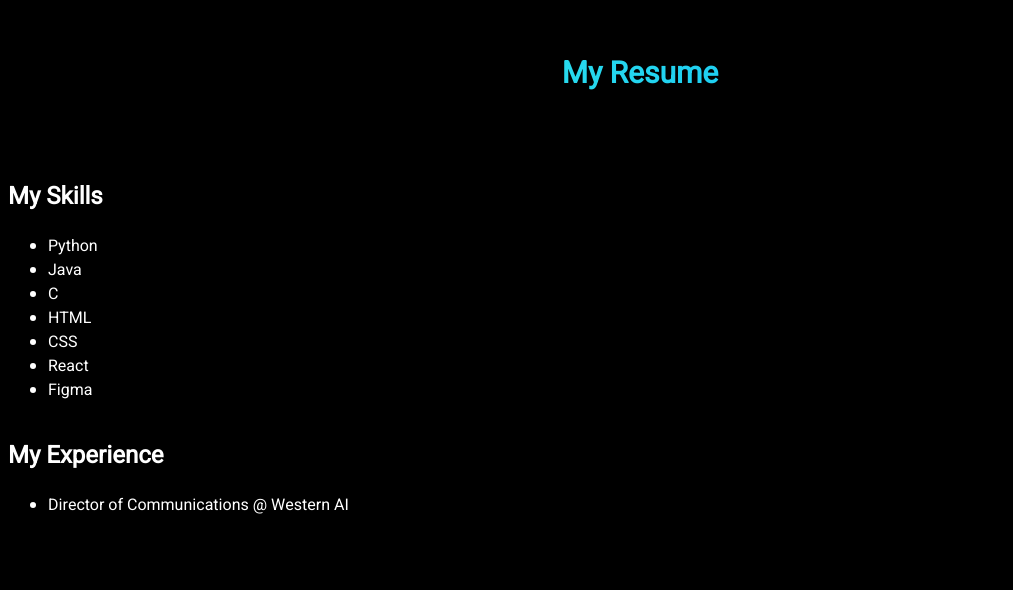
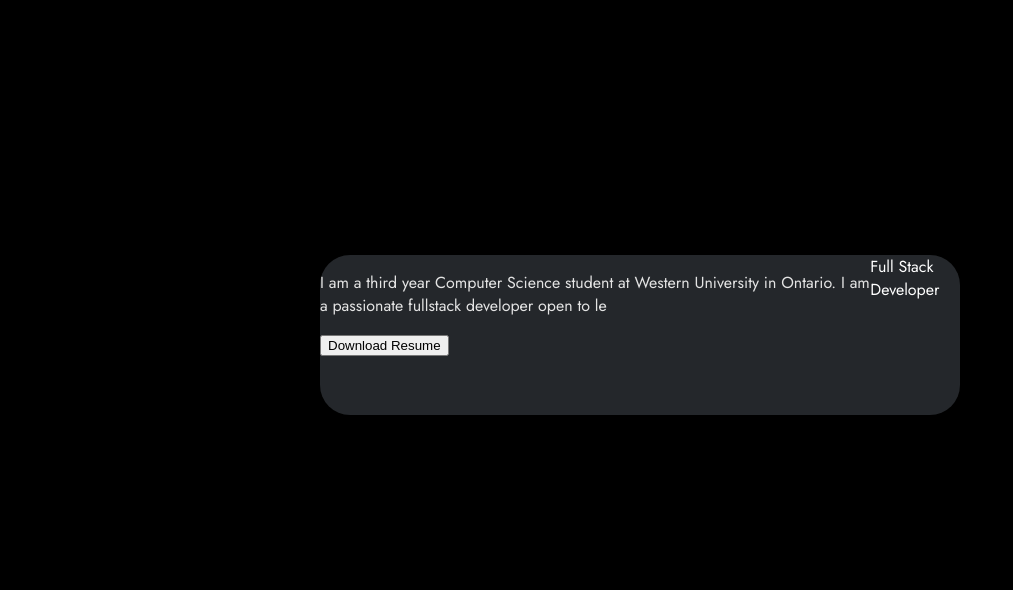
Before and after one commit to kevinchau03/portfolio-web, a plain HTML site: page index.html in a window 1280 px wide. Shown: the part 1530-2120 px from the top of the page, without its empty margins (0-1013 px from the left). Before the commit the page ends 2071 px from the top, so only its background shows below. Drawn offline with nearby package versions, Linux system fonts and the light colour scheme.

Commit message:
new section

```diff
--- a/index.html
+++ b/index.html
@@ -7,19 +7,18 @@
         <script src="https://kit.fontawesome.com/95cd6f825f.js" crossorigin="anonymous"></script>
         <link rel="preconnect" href="https://fonts.googleapis.com">
         <link rel="preconnect" href="https://fonts.gstatic.com" crossorigin>
-        <link href="https://fonts.googleapis.com/css2?family=Heebo&display=swap" rel="stylesheet">
+        <link href="https://fonts.googleapis.com/css2?family=Jost&family=Mukta&display=swap" rel="stylesheet">
         <link rel="stylesheet" href="https://cdnjs.cloudflare.com/ajax/libs/animate.css/4.1.1/animate.min.css"/>
         <link rel="stylesheet" href="styles.css">
         <script src="./script.js"></script>
     </head>
 
     <body>
-
         <!-- Landing Screen-->
         <section class="landing-screen" id="landing">
             <div class="landing-container active">
                 <h1 class="name">
-                    <span style="font-size: 25px;">Hello! I'm</span>
+                    <span style="font-size: 25px;">Hello! My name is</span>
                     <br>
                     <span style="
                     font-size: 74px;
@@ -30,9 +29,6 @@
                     <br>
                     <span style="font-size: 25px;">An aspiring Software Engineer.</span>
                 </h1>
-                <p class="subtitle" >
-                    I am a third year Computer Science student at the University of Western Ontario.
-                </p>
                 <div class="links">
                     <a href="https://github.com/kevinchau03" target="_blank"><i class="fa-brands fa-github fa-2xl" style="color: #00aaff;"></i></a>
                     <a href="http://www.linkedin.com/in/kevin-chau03/" target="_blank"><i class="fa-brands fa-linkedin fa-2xl" style="color: #00aaff;"></i></a>
@@ -73,6 +69,18 @@
             </div>
         </section>
 
+        <section class="experience-screen" id="experience">
+            <div class="about-container">
+                <div class="description-container">
+                    <p class="desc">I am a third year Computer Science student at Western University in Ontario. I am a passionate fullstack developer open to le</p>
+                    <button class="button">Download Resume</button>
+                </div>
+                <div class="statistics-container">
+                    <div class="progress-bar">Full Stack Developer</div>
+                </div>
+            </div>
+        </section>
+
         <!-- Skill Screen -->
         <section class="skills-screen" id="skills">
             <h2 class="top">My Resume</h2>
--- a/styles.css
+++ b/styles.css
@@ -1,5 +1,5 @@
 body {
-  font-family: 'Heebo', sans-serif;
+  font-family: 'Jost', sans-serif;
   background-color: #000000;
   color: rgb(255, 255, 255);
   overflow-x: hidden;
@@ -57,14 +57,14 @@ a {
   50%  { transform: translate(0, 30px); }
   100%   { transform: translate(0, -0px); }
 }
+
 .projects-screen {
   display: flex;
   flex-direction: column;
 }
-
 .top {
   text-align: center;
-  font-size: 30px;
+  font-size: 40px;
   background: linear-gradient(to right, #46ffe0, #00aaff);
   background-clip: padding-box;
   -webkit-background-clip: text;
@@ -76,7 +76,7 @@ a {
   display: flex;
   align-items: center;
   justify-content: center;
-  gap: 10px;
+  gap: 25px;
   margin-bottom: 10%;
 }
 .item-container {
@@ -84,7 +84,7 @@ a {
   flex-direction: column;
   justify-items: center;
   align-items: center;
-  width: 40vh;
+  width: 300px;
   background-color: #24272b;
   padding: 2%;
   border-radius: 20px;
@@ -95,6 +95,8 @@ a {
   animation-duration: 0.7s;
   animation-name: slideInUp;
   animation-fill-mode: both;
+  opacity: 1;
+  transition: opacity 0.7s ease-in-out;
 }
 .projects-container.hidden {
   animation-duration: 0.7s;
@@ -103,7 +105,17 @@ a {
   opacity: 0;
   transition: opacity 0.7s ease-in-out;
 }
-.skills-screen {
+
+.experience-screen {
   display: flex;
-  flex-direction: column;
+  align-items: center;
+  justify-content: center;
+  height: 100vh;
 }
+.about-container {
+  display: flex;
+  width: 80vh;
+  height: 20vh;
+  background-color: #24272b;
+  border-radius: 30px;
+}
```
Also changed, not shown: script.js (line endings or trailing spaces).
